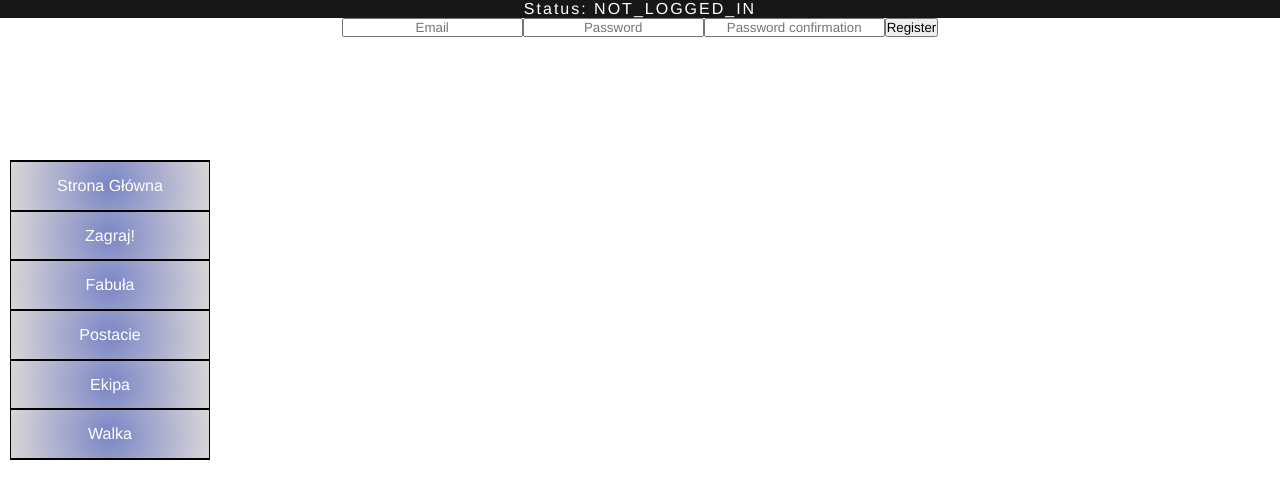
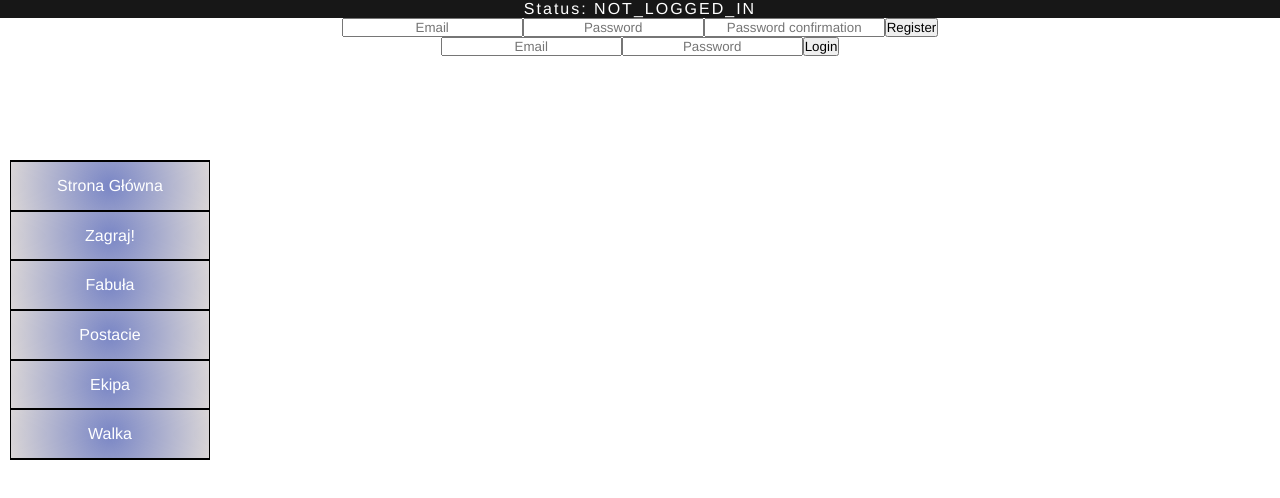
Before and after one commit to Szczurovsky/inzynierka, a React (Create React App) app: page / in a window 1280 px wide. Shown: the top 498 px of the page. Built offline with nearby package versions, Linux system fonts and the light colour scheme; no server answers.

Commit message:
login add

```diff
--- /dev/null
+++ b/src/components/Auth/Login.jsx
@@ -0,0 +1,59 @@
+import React from 'react';
+import axios from 'axios';
+export default class Login extends React.Component {
+    constructor(props) {
+        super(props);
+        this.state = {
+            email: "",
+            password: "",
+            loginErrors: ""
+        }
+    }
+    handleSubmit = (event) => {
+        axios.post("https://inzynierkatest.herokuapp.com/api/v3/sessions", {
+            user: {
+                email: this.state.email,
+                password: this.state.password
+
+            }
+        },
+            {withCredentials: true}
+        )
+            .then(response => {
+                if (response.data.logged_in === true) {
+                    this.props.handleSuccessfulAuth(response.data)
+        }
+        })
+        event.preventDefault();
+    }
+    handleChange = (event) => {
+        this.setState({
+            [event.target.name]: event.target.value
+        })
+    }
+    render() {
+        return (
+            <div>
+                <form onSubmit={this.handleSubmit}>
+                    <input
+                        type="email"
+                        name="email"
+                        placeholder="Email"
+                        value={this.state.email}
+                        onChange={this.handleChange}
+                        required
+                    />
+                    <input
+                        type="password"
+                        name="password"
+                        placeholder="Password"
+                        value={this.state.password}
+                        onChange={this.handleChange}
+                        required
+                    />
+                    <button type="submit">Login</button>
+                </form>
+            </div>
+        )
+    }
+}
--- a/src/components/MainPage/MainPage.jsx
+++ b/src/components/MainPage/MainPage.jsx
@@ -3,7 +3,7 @@ import styled from "styled-components";
 import { useNavigate } from 'react-router-dom';
 import { useState, useEffect } from "react";
 import Registration from "../Auth/Registrations"
-
+import Login from "../Auth/Login"
 
 const Page = styled.div`
      width: 100%;
@@ -30,7 +30,8 @@ export const MainPage = (props) => {
 
             <>
               <Page>Status: {props.loggedInStatus}</Page>
-              <Registration handleSuccessfulAuth={handleSuccessfulAuth}/>
+              <Registration handleSuccessfulAuth={handleSuccessfulAuth} />
+              <Login handleSuccessfulAuth={handleSuccessfulAuth} />
             </>
 
     )
```
